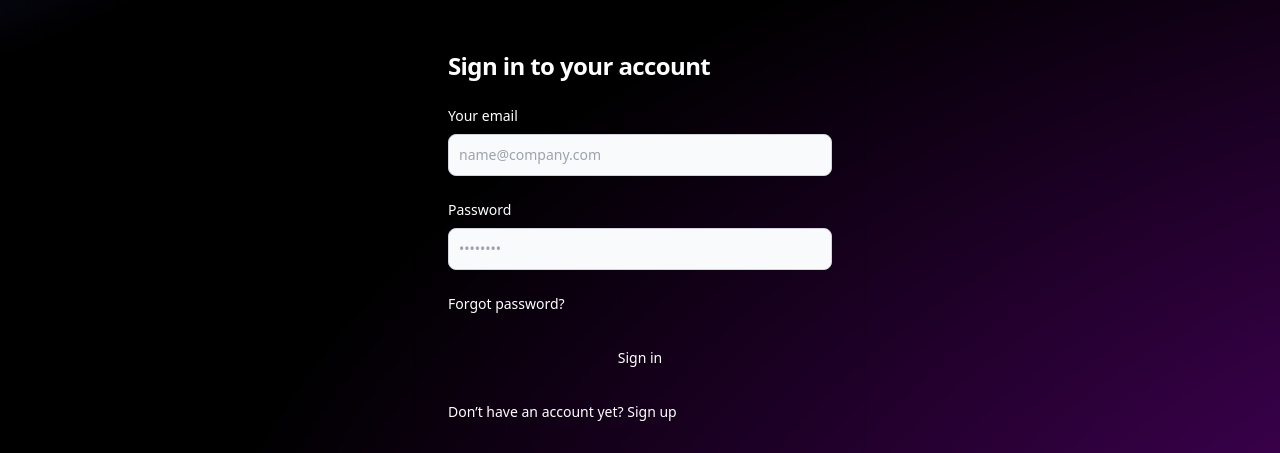
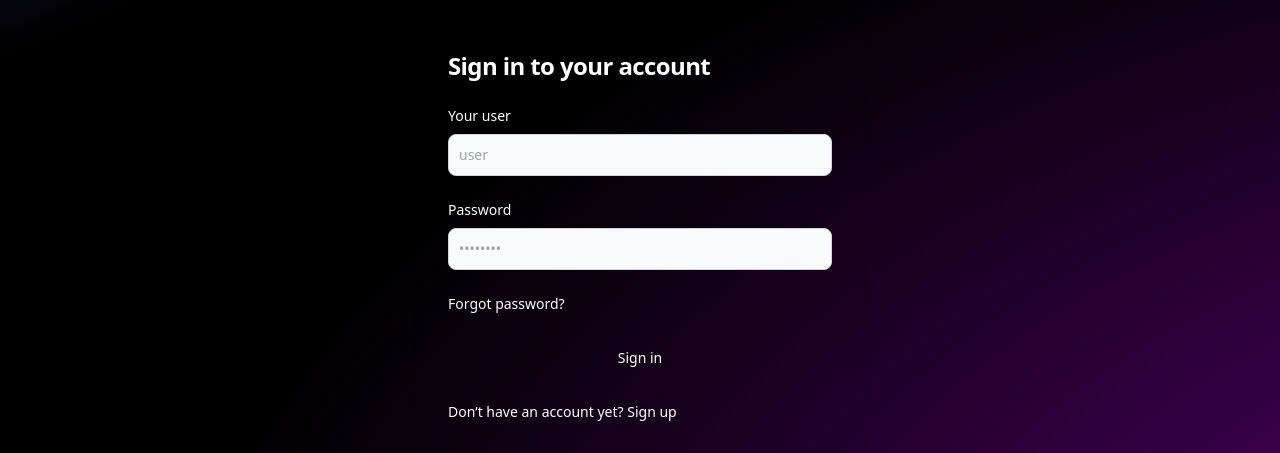
Before and after one commit to SerginhoTanaka/they_need_to_know, a Django app: page / in a window 1280 px wide. Shown: the part 336-789 px from the top of the page. Run offline with Django 4.2, Linux system fonts and the light colour scheme; style sheets or scripts are compiled from the project's sources; some libraries are stand-ins or nearby versions.

Commit message:
update:login

```diff
--- a/game/models.py
+++ b/game/models.py
@@ -6,7 +6,4 @@ from login.models import User
 class FormUser(forms.ModelForm):
     class Meta:
         model = User
-        fields = ['name', 'email', 'password']
-        widgets = {
-            'password': forms.PasswordInput()
-        }
+        fields = ['username','name', 'email', 'password']
--- a/game/templates/game/edit.html
+++ b/game/templates/game/edit.html
@@ -4,7 +4,7 @@
 {% include 'game/partial_game/_navgame.html'%}
 <div class="flex justify-center items-center h-screen">
         {{ form.as_p }}
-    <form action="POST">
+    <form action="" method="POST">
         {% csrf_token %}
         <input type="submit" value="Submit">
     </form>
--- a/game/templates/game/partial_game/_navgame.html
+++ b/game/templates/game/partial_game/_navgame.html
@@ -5,7 +5,7 @@
   </a>
 
   <div class="flex justify-end items-center">
-    <a href="{% url 'user' %}" class="mr-4 hover:text-purple-800">My User</a>
+    <a href="{% url 'user'  %}" class="mr-4 hover:text-purple-800">My User</a>
     <a href="{% url 'login' %}" class="mr-4 hover:text-purple-800">Sair</a>
   </div>
 </nav>
--- a/game/templates/game/user.html
+++ b/game/templates/game/user.html
@@ -25,7 +25,7 @@
             </div>
         </div>
         <a href="{% url 'edit' user.id %}">editar usuario</a>
-        <a href="{% url 'delete' user.id%}">excluir usuario</a>
+        <a href="{% url 'delete' user.id %}">excluir usuario</a>
     </div>
 
 </div>
--- a/game/urls.py
+++ b/game/urls.py
@@ -5,6 +5,6 @@ urlpatterns = [
     path('play/',views.play, name = "play"),
     path('game/<int:user_id>',views.game, name = "game"),
     path('user/',views.user, name = "user"),
-    path('edit/<int:user_id>',views.edit, name = "edit"),
+    path('edit/<int:user_id>/',views.edit, name = "edit"),
     path('delete/<int:user_id>',views.delete, name = "delete"),
 ]
--- a/login/models.py
+++ b/login/models.py
@@ -3,8 +3,9 @@ from django.utils import timezone
 
 
 class User(models.Model):
+    username = models.CharField(max_length=255,blank=True,null=True)
     name = models.CharField(max_length=255)
-    email = models.CharField(max_length=255, blank=True )
+    email = models.CharField(max_length=255, blank=True)
     password = models.CharField(max_length=255,null=True, blank=True)
 
 class Score(models.Model):
--- a/login/templates/login/index.html
+++ b/login/templates/login/index.html
@@ -16,13 +16,19 @@
                 <form class="space-y-4 md:space-y-6" method="POST" action="">
                     {% csrf_token %}
 
+                    <!--
                     <div>
                         <label for="email" class="block mb-2 text-sm font-medium text-white dark:text-white">Your email</label>
-                        <input type="text" name="email" id="email" class="bg-gray-50 border border-gray-300 text-white sm:text-sm rounded-lg focus:ring-primary-600 focus:border-primary-600 block w-full p-2.5 dark:bg-gray-700 dark:border-gray-600 dark:placeholder-gray-400 dark:text-white dark:focus:ring-blue-500 dark:focus:border-blue-500" placeholder="name@company.com" required="">
+                        <input type="email" name="email" id="email" class="bg-gray-50 border border-gray-300 text-white sm:text-sm rounded-lg focus:ring-primary-600 focus:border-primary-600 block w-full p-2.5 dark:bg-gray-700 dark:border-gray-600 dark:placeholder-gray-400 dark:text-white dark:focus:ring-blue-500 dark:focus:border-blue-500" placeholder="name@company.com" required="">
+                    </div>
+                    -->
+                    <div>
+                        <label for="user" class="block mb-2 text-sm font-medium text-white dark:text-white">Your user</label>
+                        <input type="text" name="user" id="user" class="bg-gray-50 border border-gray-300 text-black sm:text-sm rounded-lg focus:ring-primary-600 focus:border-primary-600 block w-full p-2.5 dark:bg-gray-700 dark:border-gray-600 dark:placeholder-gray-400 dark:text-white dark:focus:ring-blue-500 dark:focus:border-blue-500" placeholder="user" required="">
                     </div>
                     <div>
                         <label for="password" class="block mb-2 text-sm font-medium text-white dark:text-white">Password</label>
-                        <input type="password" name="password" id="password" placeholder="••••••••" class="bg-gray-50 border border-gray-300 text-white sm:text-sm rounded-lg focus:ring-primary-600 focus:border-primary-600 block w-full p-2.5 dark:bg-gray-700 dark:border-gray-600 dark:placeholder-gray-400 dark:text-white dark:focus:ring-blue-500 dark:focus:border-blue-500" required="">
+                        <input type="password" name="password" id="password" placeholder="••••••••" class="bg-gray-50 border border-gray-300 text-black sm:text-sm rounded-lg focus:ring-primary-600 focus:border-primary-600 block w-full p-2.5 dark:bg-gray-700 dark:border-gray-600 dark:placeholder-gray-400 dark:text-white dark:focus:ring-blue-500 dark:focus:border-blue-500" required="">
                     </div>
                     <div class="flex items-center justify-between">
 
--- a/login/templates/login/signup.html
+++ b/login/templates/login/signup.html
@@ -5,6 +5,11 @@
     <div class="bg-white p-8 rounded-lg shadow-md max-w-md w-full">
         <h2 class="text-2xl font-semibold text-gray-800 mb-4">Registro</h2>
         <form action="{%url 'signup'%}" method="POST">
+            {% csrf_token %}
+            <div class="mb-4">
+                <label for="username" class="block text-sm font-medium text-gray-600">user</label>
+                <input type="text" id="username" name="username" class="w-full p-2 border rounded-md" placeholder="Seu nome" required>
+            </div>
             {% csrf_token %}
             <div class="mb-4">
                 <label for="name" class="block text-sm font-medium text-gray-600">Nome</label>
--- a/login/views.py
+++ b/login/views.py
@@ -6,17 +6,14 @@ from django.contrib import auth
 # Create your views here.
 
 def login(request):
-    print("login")
     if request.method == 'GET':
         return render(request, 'login/index.html')
 
-    email = request.POST.get('email')
+    username = request.POST.get('user')
     password = request.POST.get('password')
-    print(email,password)
-    user = auth.authenticate(username=email, password=password)
-    print(user)
+
+    user = auth.authenticate(username=username ,password=password)
     if user is None:
-        print("erro")
         return render(request, 'login/index.html', {'error': 'Invalid email or password'})
 
     auth.login(request, user)
@@ -25,7 +22,8 @@ def login(request):
 
 def signup(request):
     if request.method == 'POST':
-        username = request.POST.get('name')
+        name = request.POST.get('name')
+        username = request.POST.get('username')
         email = request.POST.get('email')
         password = request.POST.get('password')
         password2 = request.POST.get('password_confirmation')
@@ -50,7 +48,7 @@ def signup(request):
         if User.objects.filter(email=email).exists():
             return render(request, 'login/signup.html', {'error': 'Email already taken'})
 
-        user = User.objects.create_user(username=username, email=email, password=password)
+        user = User.objects.create_user(first_name=name,username=username, email=email, password=password)
         user.save()
 
         return redirect('login')
```
Also changed, not shown: game/views.py (+26 -23 lines), login/migrations/0003_user_username.py (added).
